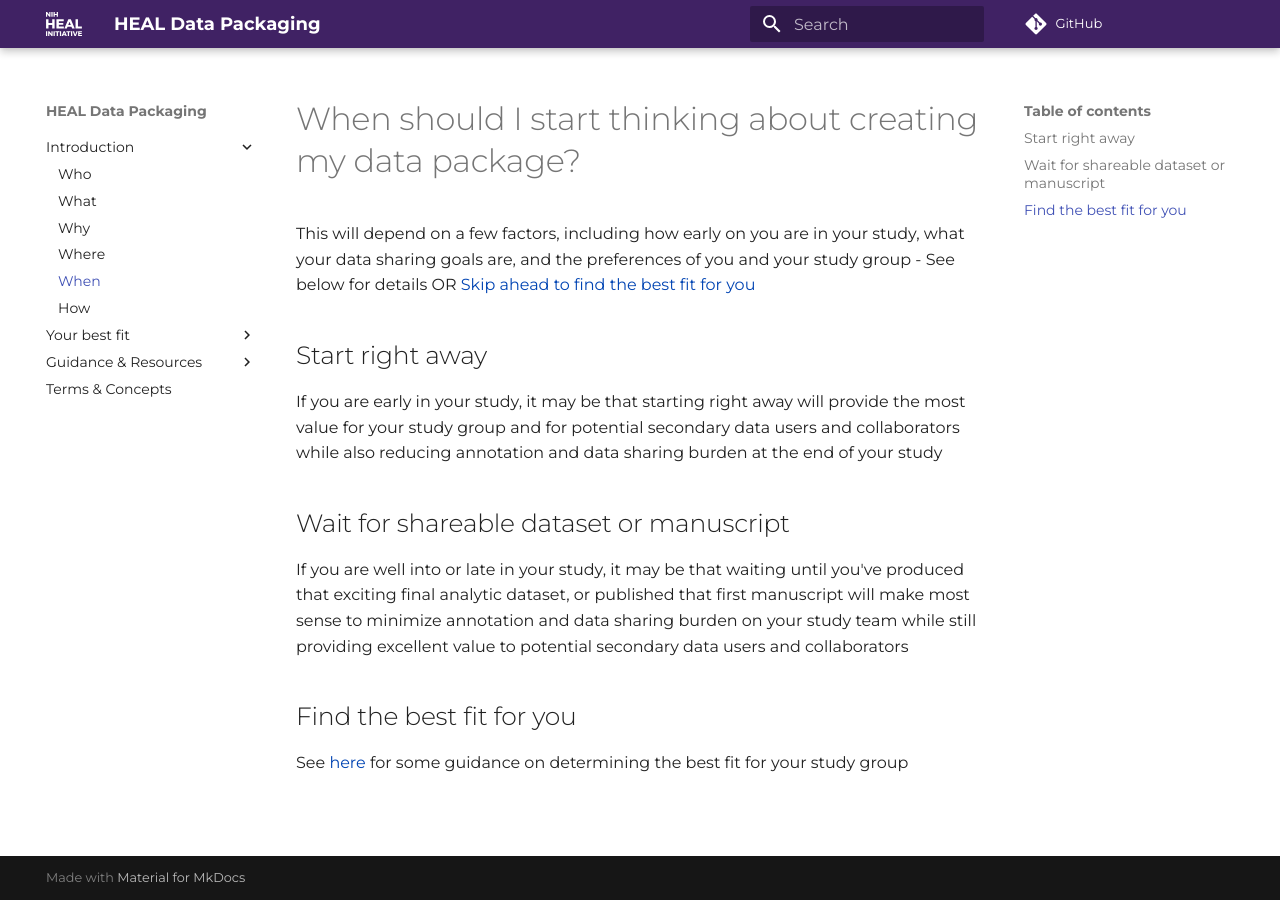
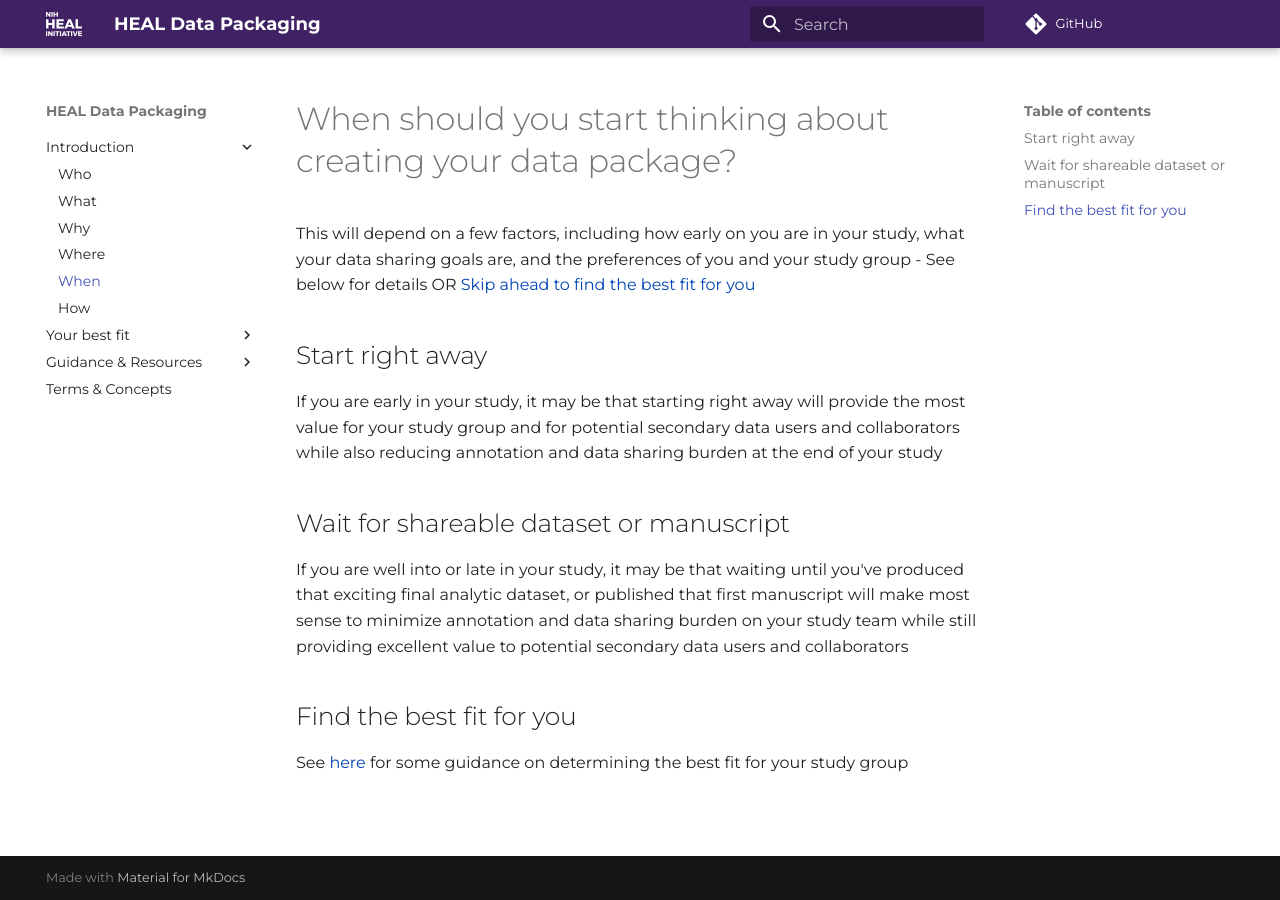
Before and after one commit to norc-heal/heal-data-pkg-guide, an MkDocs documentation site: the page built from docs/intro/when.md, in a window 1280 px wide. Built offline with MkDocs 1.6.1 and Material for MkDocs 9.7.7, drawn with Linux system fonts in a browser that asks for light colours; comment, search, counter and statistics services are not loaded.

Commit message:
updated the question format to all be you instead of i language

```diff
--- a/docs/intro/when.md
+++ b/docs/intro/when.md
@@ -1,4 +1,4 @@
-# When should I start thinking about creating my data package?
+# When should you start thinking about creating your data package?
 
 This will depend on a few factors, including how early on you are in your study, what your data sharing goals are, and the preferences of you and your study group - See below for details OR [Skip ahead to find the best fit for you](../guide/index.md)
 
```
Also changed, not shown: docs/intro/how.md (+1 -1 lines), docs/intro/why.md (+1 -1 lines).
